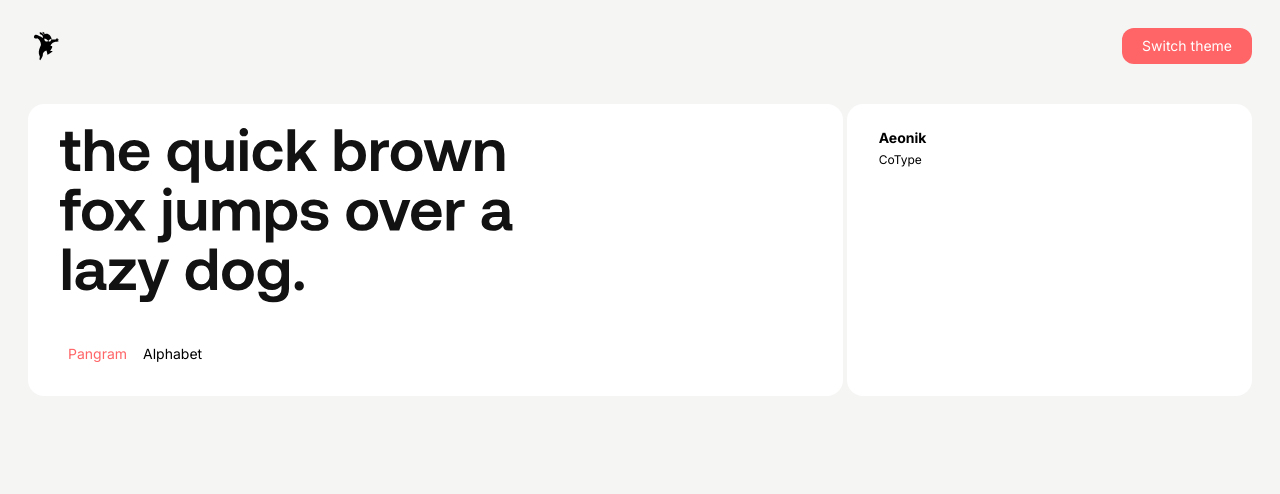
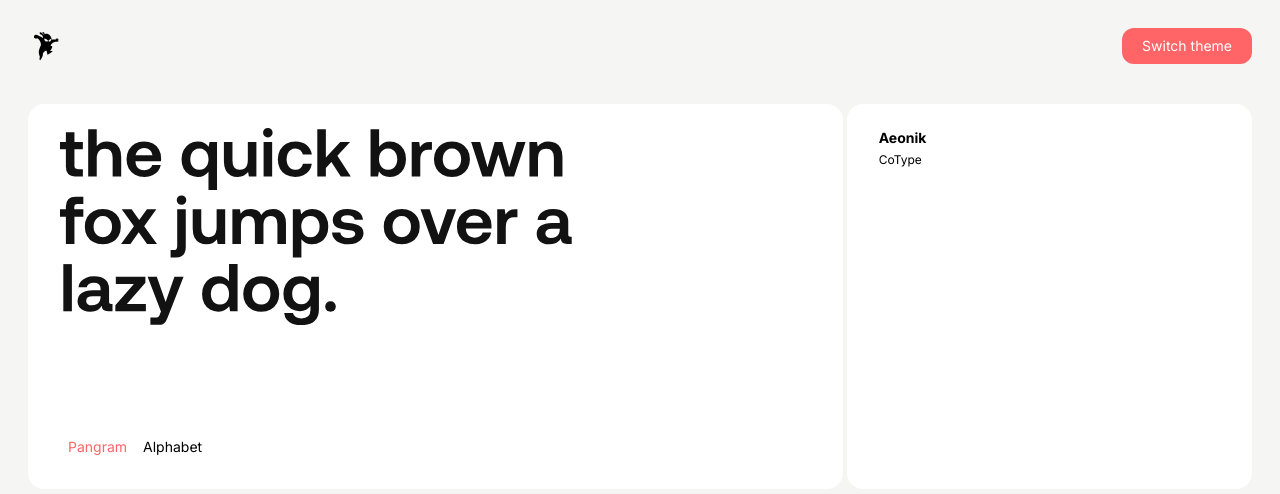
Before and after one commit to felipesales007/ninja, a Next.js app: page /font/100201 in a window 1280 px wide. Shown: the top 494 px of the page. Built offline with nearby package versions, Linux system fonts and the light colour scheme.

Commit message:
amélioration de la réactivité des images des polices

```diff
--- a/src/app/components/cards/fontDetail.tsx
+++ b/src/app/components/cards/fontDetail.tsx
@@ -26,10 +26,9 @@ export default function CardFontDetailComponent({ item }: CardProps) {
     <div className="grid grid-cols-1 md:grid-cols-12 gap-1">
       <div className="md:col-span-8 rounded-2xl bg-white dark:bg-zinc-800 px-8 py-6">
         {/* prévisualisation de la police */}
-        <div className="h-26">
         {selected === 'pangram' && item.images?.pangram?.svg && (
           <div
-              className="scale-40 origin-top-left dark:invert"
+            className="svg-responsive w-full max-w-sm sm:max-w-md lg:max-w-lg dark:invert"
             title="Pangram preview"
             aria-hidden
             dangerouslySetInnerHTML={{ __html: item.images.pangram.svg }}
@@ -38,13 +37,12 @@ export default function CardFontDetailComponent({ item }: CardProps) {
 
         {selected === 'alphabet' && item.images?.alphabet?.svg && (
           <div
-              className="scale-40 origin-top-left dark:invert"
+            className="svg-responsive w-full max-w-sm sm:max-w-md lg:max-w-lg dark:invert"
             title="Alphabet preview"
             aria-hidden
             dangerouslySetInnerHTML={{ __html: item.images.alphabet.svg }}
           />
         )}
-        </div>
 
         {/* boutons de sélection de prévisualisation */}
         <div className="mt-26">
--- a/src/app/globals.css
+++ b/src/app/globals.css
@@ -37,3 +37,15 @@
   --border: #111827;
   color-scheme: dark;
 }
+
+.svg-responsive svg {
+  width: 100%;
+  height: auto;
+  display: block;
+}
+
+.svg-responsive rect,
+.svg-responsive path,
+.svg-responsive g {
+  vector-effect: non-scaling-stroke;
+}
```
Lines whose indentation alone changed are shown as unchanged.
